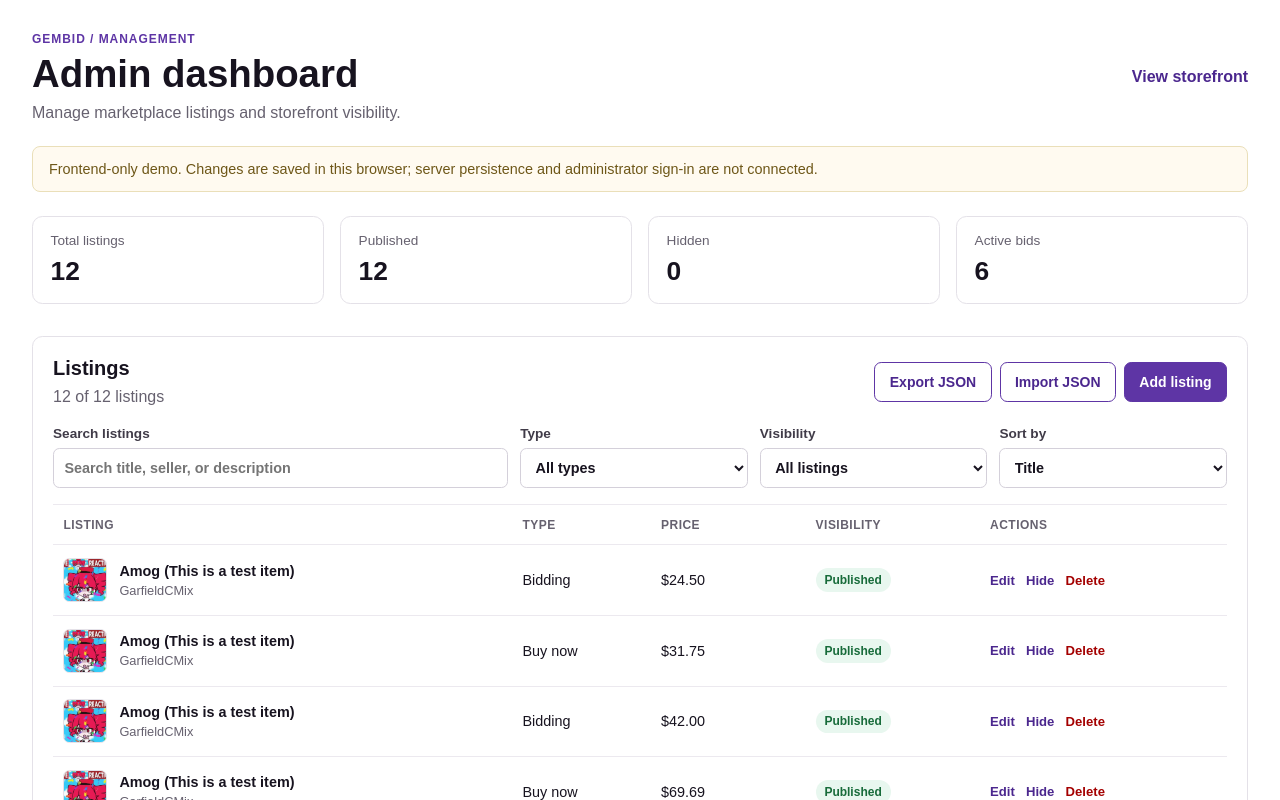
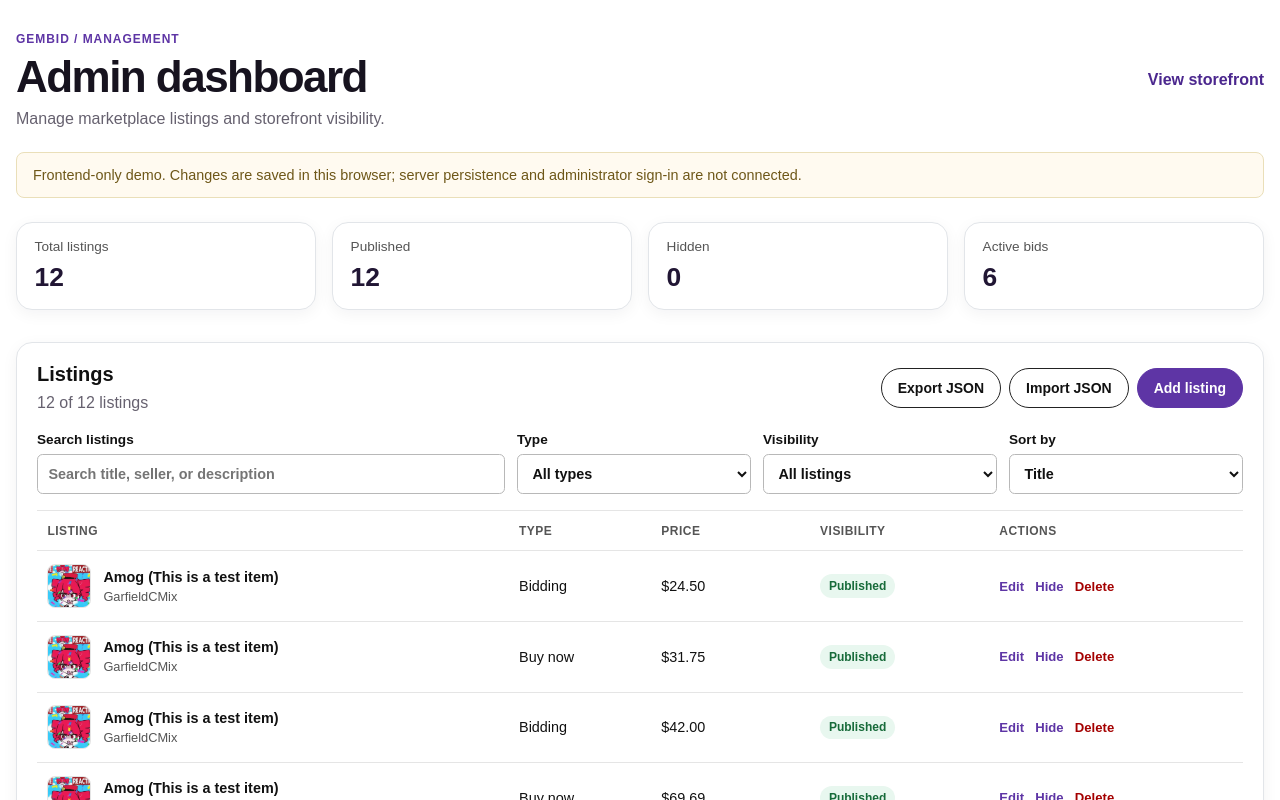
Before and after one commit to ospFPS/GemBid-AdvCompro-2026, a Next.js app in the folder Frontend/: page /admin in a window 1280 px wide. Shown: the top 800 px of the page. Built offline with nearby package versions, Linux system fonts and the light colour scheme.

Commit message:
Minor UI change

```diff
--- a/Frontend/app/styles/admin.css
+++ b/Frontend/app/styles/admin.css
@@ -1,8 +1,8 @@
 .admin-page {
-  width: min(100% - 2rem, 76rem);
+  width: min(100% - 2rem, 80rem);
   margin: 0 auto;
   padding: 2rem 0 4rem;
-  color: #17131f;
+  color: #111111;
 }
 
 .admin-header,
@@ -32,7 +32,9 @@
 
 .admin-header h1 {
   margin: 0;
-  font-size: clamp(1.8rem, 4vw, 2.4rem);
+  color: #17131f;
+  font-size: clamp(2rem, 4vw, 2.75rem);
+  letter-spacing: -0.035em;
   text-align: left;
 }
 
@@ -46,9 +48,13 @@
   color: #4b278e;
   font-weight: 600;
   text-decoration: none;
+  transition: color 160ms ease;
 }
 
-.admin-back-link:hover,
+.admin-back-link:hover {
+  color: #5e35a5;
+}
+
 .admin-text-button:hover {
   text-decoration: underline;
 }
@@ -73,9 +79,10 @@
 .admin-stat,
 .admin-listings,
 .admin-form {
-  border: 1px solid #e4e1e8;
-  border-radius: 0.65rem;
+  border: 1px solid #e2e5e9;
+  border-radius: 1rem;
   background: #ffffff;
+  box-shadow: 0 0.25rem 1rem rgb(17 24 39 / 5%);
 }
 
 .admin-stat {
@@ -85,11 +92,12 @@
 }
 
 .admin-stat span {
-  color: #66616f;
+  color: #555555;
   font-size: 0.85rem;
 }
 
 .admin-stat strong {
+  color: #211634;
   font-size: 1.65rem;
 }
 
@@ -115,31 +123,39 @@
 
 .admin-button {
   min-height: 2.5rem;
-  padding: 0.55rem 0.9rem;
-  border: 1px solid #5e35a5;
-  border-radius: 0.45rem;
+  padding: 0.6rem 1rem;
+  border: 1px solid #222222;
+  border-radius: 999px;
+  background: #ffffff;
+  color: #111111;
   font: inherit;
   font-size: 0.875rem;
   font-weight: 600;
   cursor: pointer;
+  transition: background-color 160ms ease, color 160ms ease, border-color 160ms ease, transform 160ms ease;
 }
 
 .admin-button--primary {
   background: #5e35a5;
+  border-color: #5e35a5;
   color: #ffffff;
 }
 
 .admin-button--primary:hover {
   background: #4b278e;
+  border-color: #4b278e;
+  transform: translateY(-1px);
 }
 
 .admin-button--secondary {
   background: #ffffff;
-  color: #4b278e;
+  color: #111111;
 }
 
 .admin-button--secondary:hover {
-  background: #f6f3fb;
+  background: #111111;
+  color: #ffffff;
+  transform: translateY(-1px);
 }
 
 .admin-button:focus-visible,
@@ -149,8 +165,12 @@
 .admin-filters select:focus-visible,
 .admin-form input:focus-visible,
 .admin-form textarea:focus-visible {
-  outline: 2px solid #5e35a5;
-  outline-offset: 2px;
+  outline: 3px solid #9c7bd1;
+  outline-offset: 3px;
+}
+
+.admin-back-link:focus-visible {
+  border-radius: 0.2rem;
 }
 
 .admin-file-input {
@@ -160,7 +180,7 @@
 .admin-form {
   margin: 0 0 1.25rem;
   padding: 1.25rem;
-  background: #faf9fc;
+  background: #faf8fd;
 }
 
 .admin-form-heading {
@@ -178,7 +198,7 @@
 .admin-filters label {
   display: grid;
   gap: 0.4rem;
-  color: #403b48;
+  color: #111111;
   font-size: 0.85rem;
   font-weight: 600;
 }
@@ -191,10 +211,10 @@
   min-width: 0;
   min-height: 2.5rem;
   padding: 0.55rem 0.65rem;
-  border: 1px solid #d4d0da;
-  border-radius: 0.4rem;
+  border: 1px solid #b8b8b8;
+  border-radius: 0.35rem;
   background: #ffffff;
-  color: #17131f;
+  color: #111111;
   font: inherit;
   font-size: 0.9rem;
 }
@@ -245,7 +265,7 @@
 
 .admin-empty-state {
   padding: 1.5rem 0;
-  color: #66616f;
+  color: #555555;
   text-align: center;
 }
 
@@ -262,12 +282,12 @@
 .admin-table th,
 .admin-table td {
   padding: 0.8rem 0.65rem;
-  border-top: 1px solid #ece9ef;
+  border-top: 1px solid #e5e5e5;
   vertical-align: middle;
 }
 
 .admin-table th {
-  color: #66616f;
+  color: #555555;
   font-size: 0.75rem;
   font-weight: 700;
   letter-spacing: 0.04em;
@@ -277,6 +297,14 @@
 
 .admin-table td {
   font-size: 0.9rem;
+}
+
+.admin-table tbody tr {
+  transition: background-color 160ms ease;
+}
+
+.admin-table tbody tr:hover {
+  background: #faf8fd;
 }
 
 .admin-listing-cell {
@@ -290,8 +318,8 @@
   width: 2.75rem;
   height: 2.75rem;
   flex: 0 0 auto;
-  border: 1px solid #e4e1e8;
-  border-radius: 0.4rem;
+  border: 1px solid #e5e5e5;
+  border-radius: 0.5rem;
   background: #ffffff;
   object-fit: cover;
 }
@@ -309,7 +337,7 @@
 }
 
 .admin-listing-cell span {
-  color: #66616f;
+  color: #555555;
   font-size: 0.8rem;
 }
 
@@ -325,8 +353,8 @@
 }
 
 .admin-status--hidden {
-  background: #f1eff3;
-  color: #625d68;
+  background: #f5f5f5;
+  color: #555555;
 }
 
 .admin-row-actions {
@@ -338,7 +366,7 @@
   padding: 0;
   border: 0;
   background: transparent;
-  color: #4b278e;
+  color: #5e35a5;
   font: inherit;
   font-size: 0.82rem;
   font-weight: 600;
```
